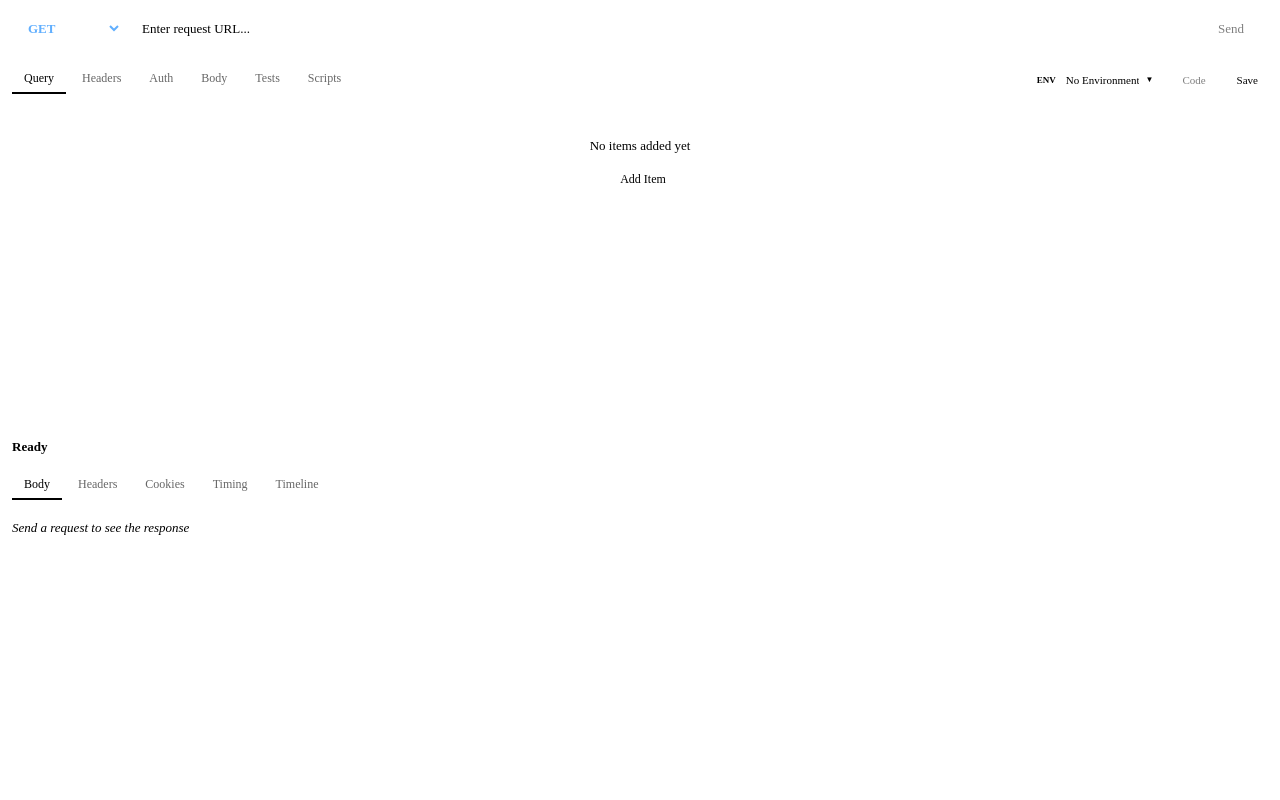
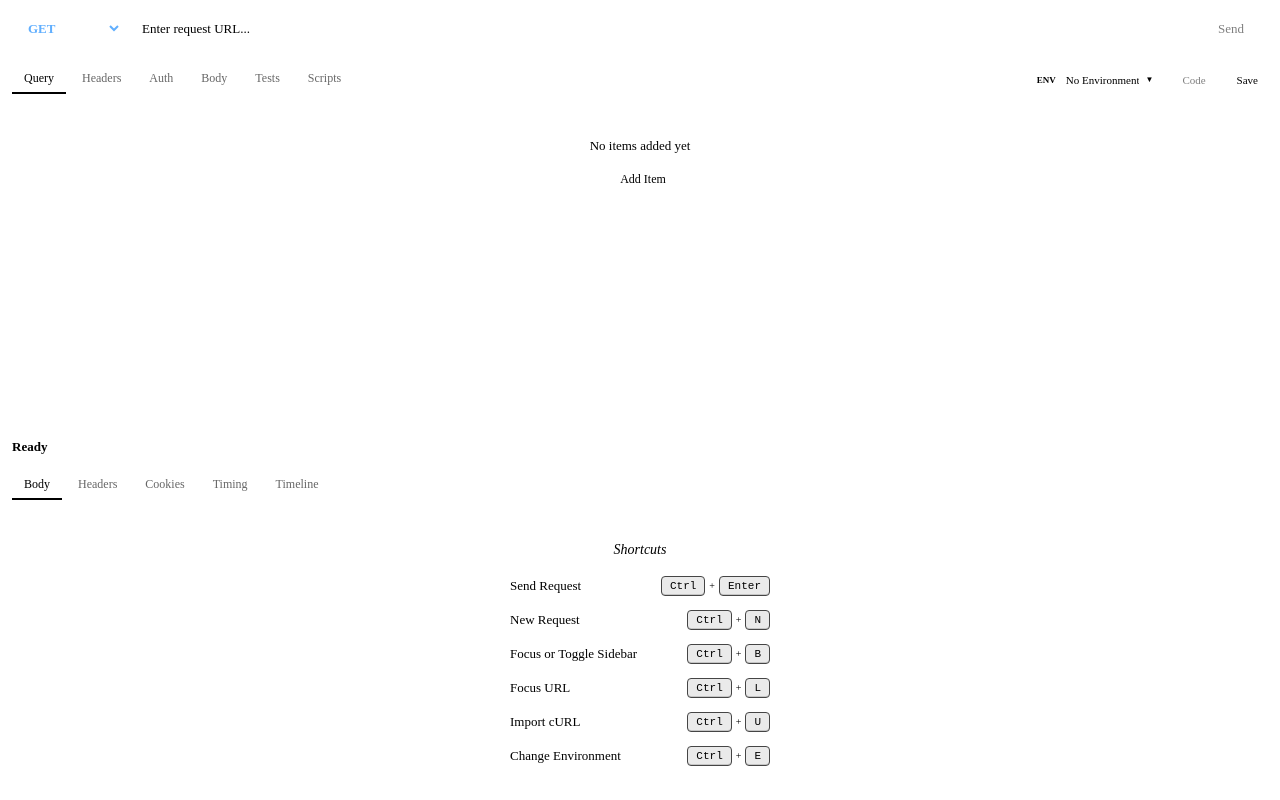
Before and after one commit to frostybee/nouto, a Svelte app in the folder src/webview/: page / in a window 1280 px wide. Built offline with nearby package versions, Linux system fonts and the light colour scheme; some icons are missing; the HTML template or start-up script is replaced by a standard one.

Commit message:
feat: add keyboard shortcuts hints and focus functionality in main panel and URL bar

```diff
--- a/src/webview/src/components/main-panel/MainPanel.svelte
+++ b/src/webview/src/components/main-panel/MainPanel.svelte
@@ -368,7 +368,33 @@
             <ScriptOutput />
           {/if}
         {:else}
-          <p class="placeholder">Send a request to see the response</p>
+          <div class="shortcuts-hint">
+            <span class="shortcuts-title">Shortcuts</span>
+            <div class="shortcut-row">
+              <span class="shortcut-label">Send Request</span>
+              <span class="shortcut-keys"><kbd>Ctrl</kbd><span class="key-sep">+</span><kbd>Enter</kbd></span>
+            </div>
+            <div class="shortcut-row">
+              <span class="shortcut-label">New Request</span>
+              <span class="shortcut-keys"><kbd>Ctrl</kbd><span class="key-sep">+</span><kbd>N</kbd></span>
+            </div>
+            <div class="shortcut-row">
+              <span class="shortcut-label">Focus or Toggle Sidebar</span>
+              <span class="shortcut-keys"><kbd>Ctrl</kbd><span class="key-sep">+</span><kbd>B</kbd></span>
+            </div>
+            <div class="shortcut-row">
+              <span class="shortcut-label">Focus URL</span>
+              <span class="shortcut-keys"><kbd>Ctrl</kbd><span class="key-sep">+</span><kbd>L</kbd></span>
+            </div>
+            <div class="shortcut-row">
+              <span class="shortcut-label">Import cURL</span>
+              <span class="shortcut-keys"><kbd>Ctrl</kbd><span class="key-sep">+</span><kbd>U</kbd></span>
+            </div>
+            <div class="shortcut-row">
+              <span class="shortcut-label">Change Environment</span>
+              <span class="shortcut-keys"><kbd>Ctrl</kbd><span class="key-sep">+</span><kbd>E</kbd></span>
+            </div>
+          </div>
         {/if}
       </div>
     </section>
@@ -567,6 +593,61 @@
     font-size: 13px;
   }
 
+  .shortcuts-hint {
+    display: flex;
+    flex-direction: column;
+    gap: 14px;
+    justify-content: center;
+    align-items: center;
+    height: 100%;
+    padding: 24px;
+  }
+
+  .shortcuts-title {
+    color: var(--vscode-descriptionForeground);
+    font-size: 14px;
+    font-style: italic;
+    margin-bottom: 4px;
+  }
+
+  .shortcut-row {
+    display: flex;
+    align-items: center;
+    justify-content: space-between;
+    gap: 24px;
+    width: 260px;
+  }
+
+  .shortcut-label {
+    color: var(--vscode-descriptionForeground);
+    font-size: 13px;
+  }
+
+  .shortcut-keys {
+    display: flex;
+    align-items: center;
+    gap: 4px;
+  }
+
+  .key-sep {
+    color: var(--vscode-keybindingLabel-foreground, var(--vscode-foreground));
+    font-size: 10px;
+  }
+
+  .shortcuts-hint kbd {
+    font-family: var(--vscode-editor-font-family, monospace);
+    font-size: 11px;
+    padding: 3px 8px;
+    border-radius: 4px;
+    border: 1px solid var(--vscode-widget-border, #454545);
+    background: var(--vscode-keybindingLabel-background, rgba(128, 128, 128, 0.17));
+    color: var(--vscode-keybindingLabel-foreground, var(--vscode-foreground));
+    box-shadow: inset 0 -1px 0 var(--vscode-widget-shadow, rgba(0, 0, 0, 0.16));
+    white-space: nowrap;
+    min-width: 24px;
+    text-align: center;
+  }
+
   .response-content {
     background: var(--vscode-editor-background);
   }
--- a/src/webview/src/components/main-panel/UrlBar.svelte
+++ b/src/webview/src/components/main-panel/UrlBar.svelte
@@ -14,6 +14,7 @@
 
   const methods: HttpMethod[] = ['GET', 'POST', 'PUT', 'PATCH', 'DELETE', 'HEAD', 'OPTIONS'];
 
+  let urlInput: HTMLInputElement;
   let validationError = $state<string | null>(null);
   let urlSuggestion = $state<string | null>(null);
   let hasBlurred = $state(false);
@@ -181,6 +182,17 @@
     if (event.key === 'Escape' && loading) {
       handleCancel();
     }
+    // Ctrl+L to focus URL bar
+    if (event.key === 'l' && (event.ctrlKey || event.metaKey)) {
+      event.preventDefault();
+      urlInput?.focus();
+      urlInput?.select();
+    }
+    // Ctrl+I to accept URL suggestion
+    if (event.key === 'i' && (event.ctrlKey || event.metaKey) && urlSuggestion) {
+      event.preventDefault();
+      applySuggestion();
+    }
   }
 
   function handleCancel() {
@@ -233,6 +245,7 @@
 
   <!-- svelte-ignore a11y_autofocus -->
   <input
+    bind:this={urlInput}
     type="text"
     class="url-input"
     class:invalid={validationError}
--- a/src/webview/src/components/shared/BodyEditor.svelte
+++ b/src/webview/src/components/shared/BodyEditor.svelte
@@ -8,6 +8,8 @@
   import BinaryBodyEditor from './BinaryBodyEditor.svelte';
   import GraphQLEditor from './GraphQLEditor.svelte';
   import CodeMirrorEditor from './CodeMirrorEditor.svelte';
+  import Tooltip from './Tooltip.svelte';
+
 
   interface Props {
     body?: BodyState;
@@ -17,6 +19,9 @@
     auth?: AuthState;
   }
   let { body = { type: 'none', content: '' }, onchange, url, headers, auth }: Props = $props();
+
+  // Cache body content per type so switching away and back restores previous content
+  const bodyCache = new Map<BodyType, BodyState>();
 
   const bodyTypes: { id: BodyType; label: string }[] = [
     { id: 'none', label: 'None' },
@@ -38,21 +43,28 @@
   }
 
   function setBodyType(type: BodyType) {
+    if (type === body.type) return;
+
+    // Stash current body before switching
+    if (body.type !== 'none') {
+      bodyCache.set(body.type, { ...body });
+    }
+
+    const cached = bodyCache.get(type);
+
     if (type === 'none') {
       updateBody({ type: 'none', content: '' });
     } else if (type === 'json') {
-      updateBody({ type: 'json', content: body.type === 'text' ? body.content : '' });
+      updateBody({ type: 'json', content: cached?.content ?? (body.type === 'text' ? body.content : '') });
     } else if (type === 'text') {
-      updateBody({ type: 'text', content: body.type === 'json' ? body.content : '' });
+      updateBody({ type: 'text', content: cached?.content ?? (body.type === 'json' ? body.content : '') });
     } else if (type === 'form-data' || type === 'x-www-form-urlencoded') {
-      const currentFormData = (body.type === 'form-data' || body.type === 'x-www-form-urlencoded')
-        ? body.content
-        : '[]';
-      updateBody({ type, content: currentFormData });
+      const fallback = (body.type === 'form-data' || body.type === 'x-www-form-urlencoded') ? body.content : '[]';
+      updateBody({ type, content: cached?.content ?? fallback });
     } else if (type === 'binary') {
-      updateBody({ type: 'binary', content: '', fileName: undefined, fileSize: undefined, fileMimeType: undefined });
+      updateBody(cached ?? { type: 'binary', content: '', fileName: undefined, fileSize: undefined, fileMimeType: undefined });
     } else if (type === 'graphql') {
-      updateBody({ type: 'graphql', content: body.type === 'graphql' ? body.content : '', graphqlVariables: body.graphqlVariables, graphqlOperationName: body.graphqlOperationName });
+      updateBody(cached ?? { type: 'graphql', content: '', graphqlVariables: body.graphqlVariables, graphqlOperationName: body.graphqlOperationName });
     }
   }
 
@@ -184,6 +196,9 @@
           {bodyType.label}
         </button>
       {/each}
+      <Tooltip text="Only the active body type is sent with the request" position="bottom">
+        <span class="body-info-icon codicon codicon-question"></span>
+      </Tooltip>
     </div>
   </div>
 
@@ -281,6 +296,19 @@
     display: flex;
     gap: 4px;
     flex-wrap: wrap;
+    align-items: center;
+  }
+
+  .body-info-icon {
+    font-size: 14px;
+    opacity: 0.4;
+    cursor: help;
+    margin-left: 4px;
+    transition: opacity 0.15s;
+  }
+
+  .body-info-icon:hover {
+    opacity: 0.8;
   }
 
   .body-type-btn {
```
